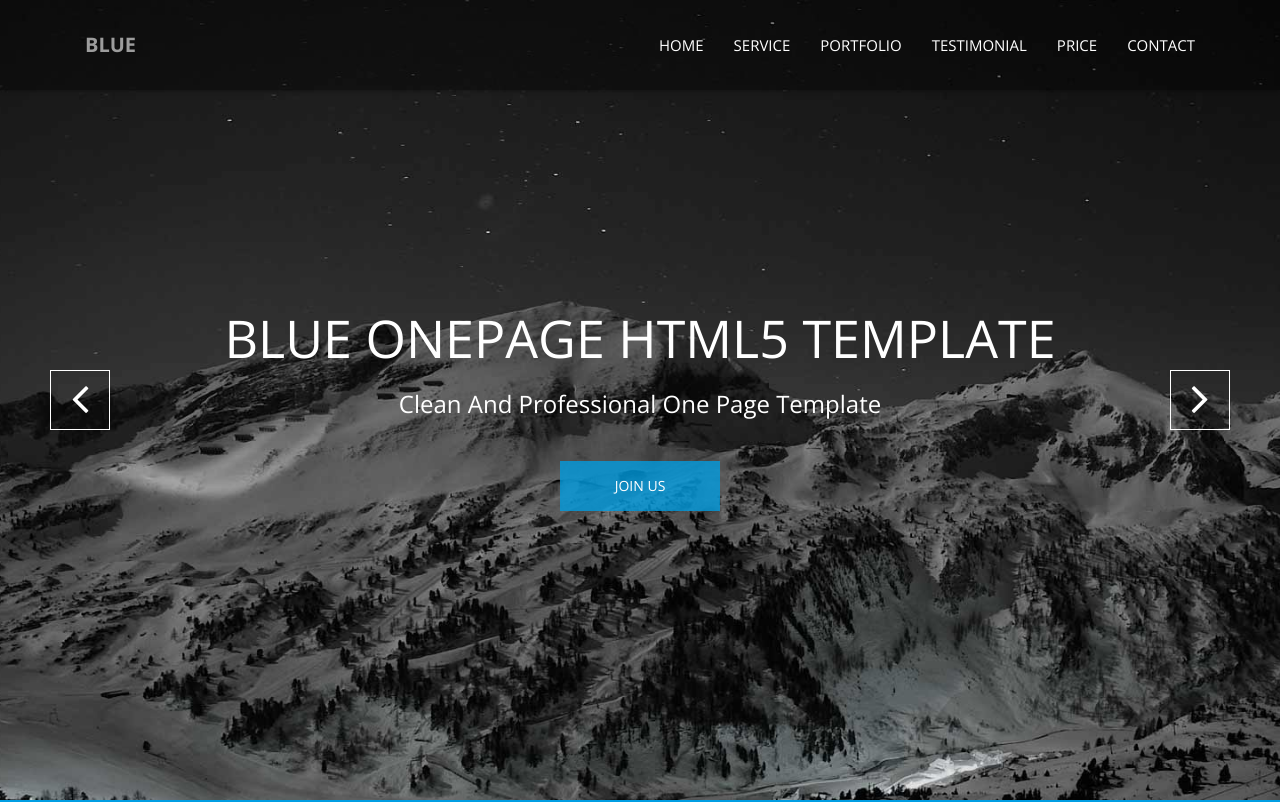
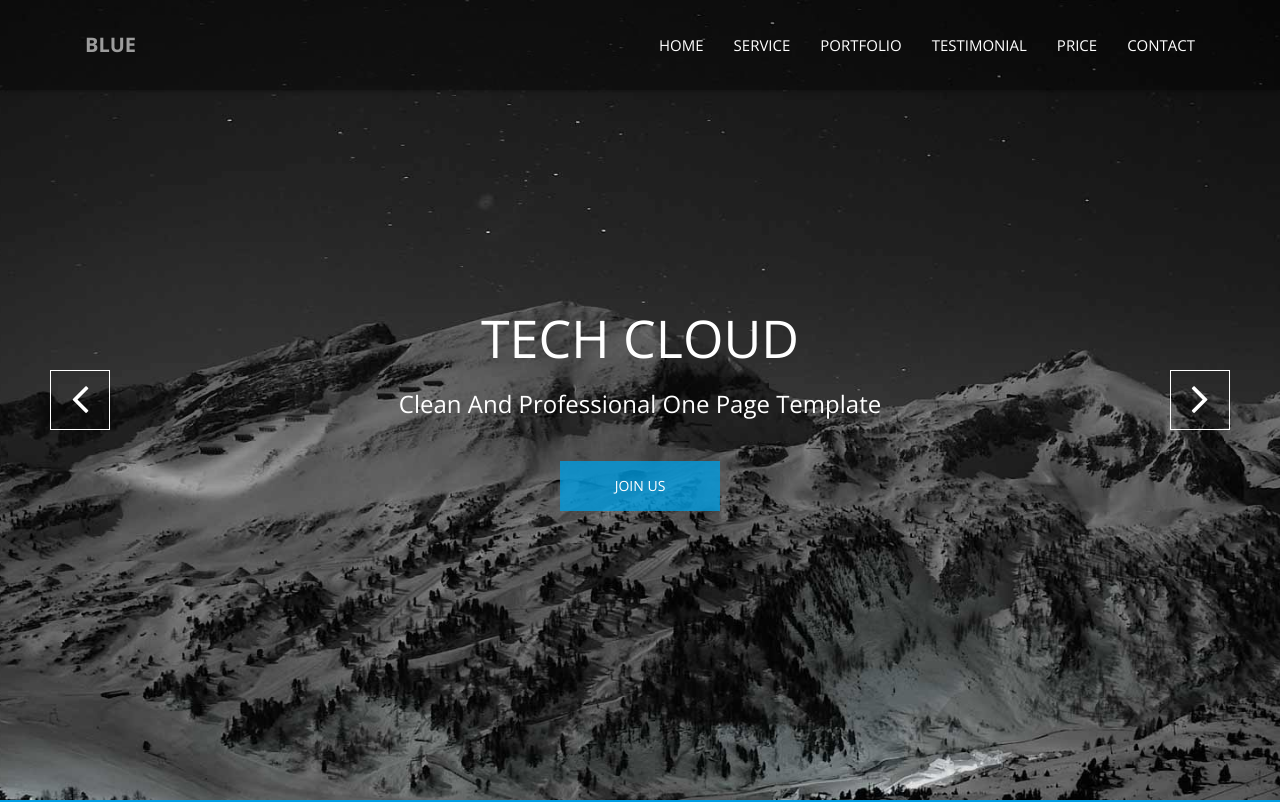
Before and after one commit to SknightS/Theme, a plain HTML site: page index.html in a window 1280 px wide. Shown: the top 802 px of the page. Drawn offline with nearby package versions, Linux system fonts and the light colour scheme; some packages are replaced by stand-ins of ours.

Commit message:
just header

```diff
--- a/index.html
+++ b/index.html
@@ -110,7 +110,7 @@
 
 						<div class="slide-caption">
                             <div class="caption-content">
-                                <h2 class="animated fadeInDown">BLUE Onepage HTML5 Template</h2>
+                                <h2 class="animated fadeInDown">Tech Cloud</h2>
                                 <span class="animated fadeInDown">Clean and Professional one page Template</span>
                                 <a href="#" class="btn btn-blue btn-effect">Join US</a>
                             </div>
```
